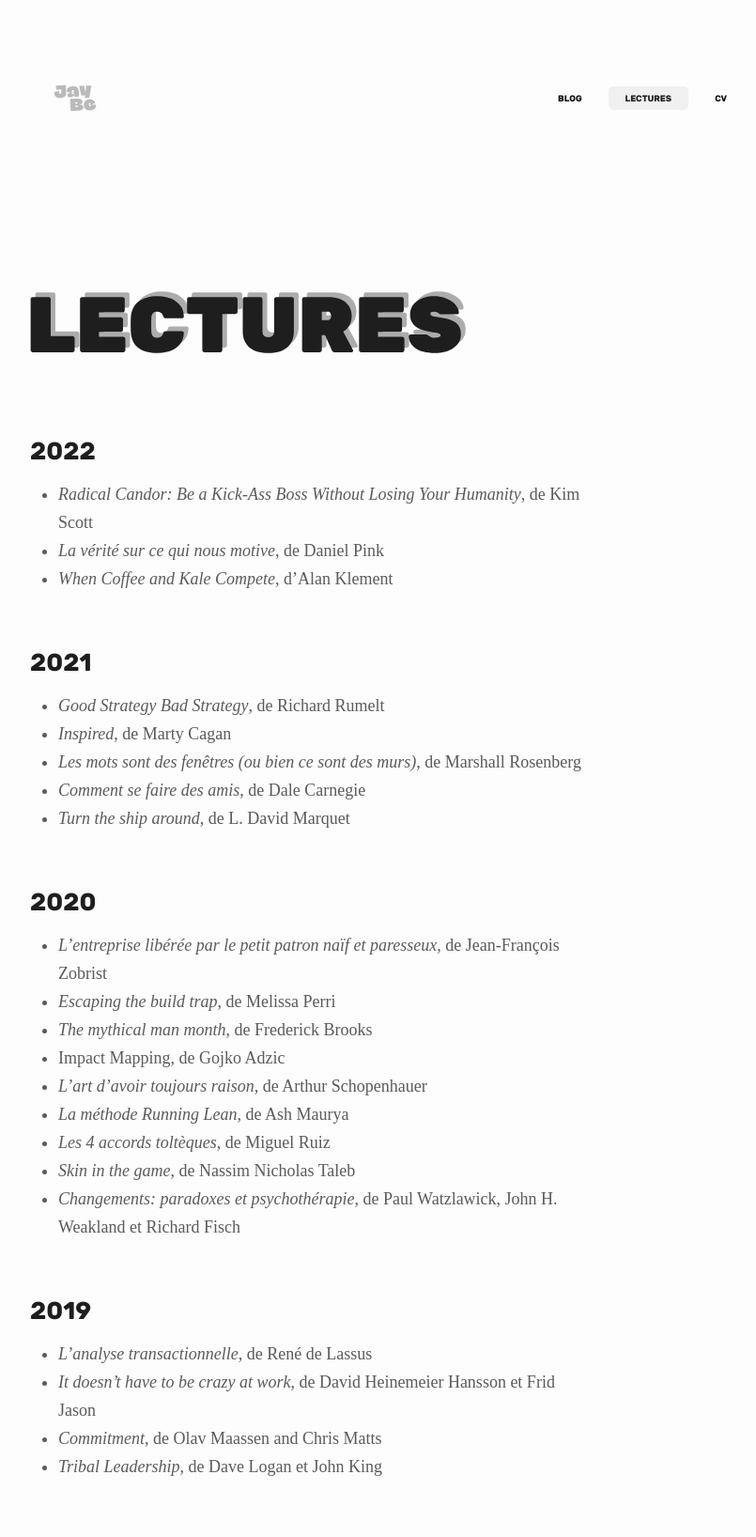
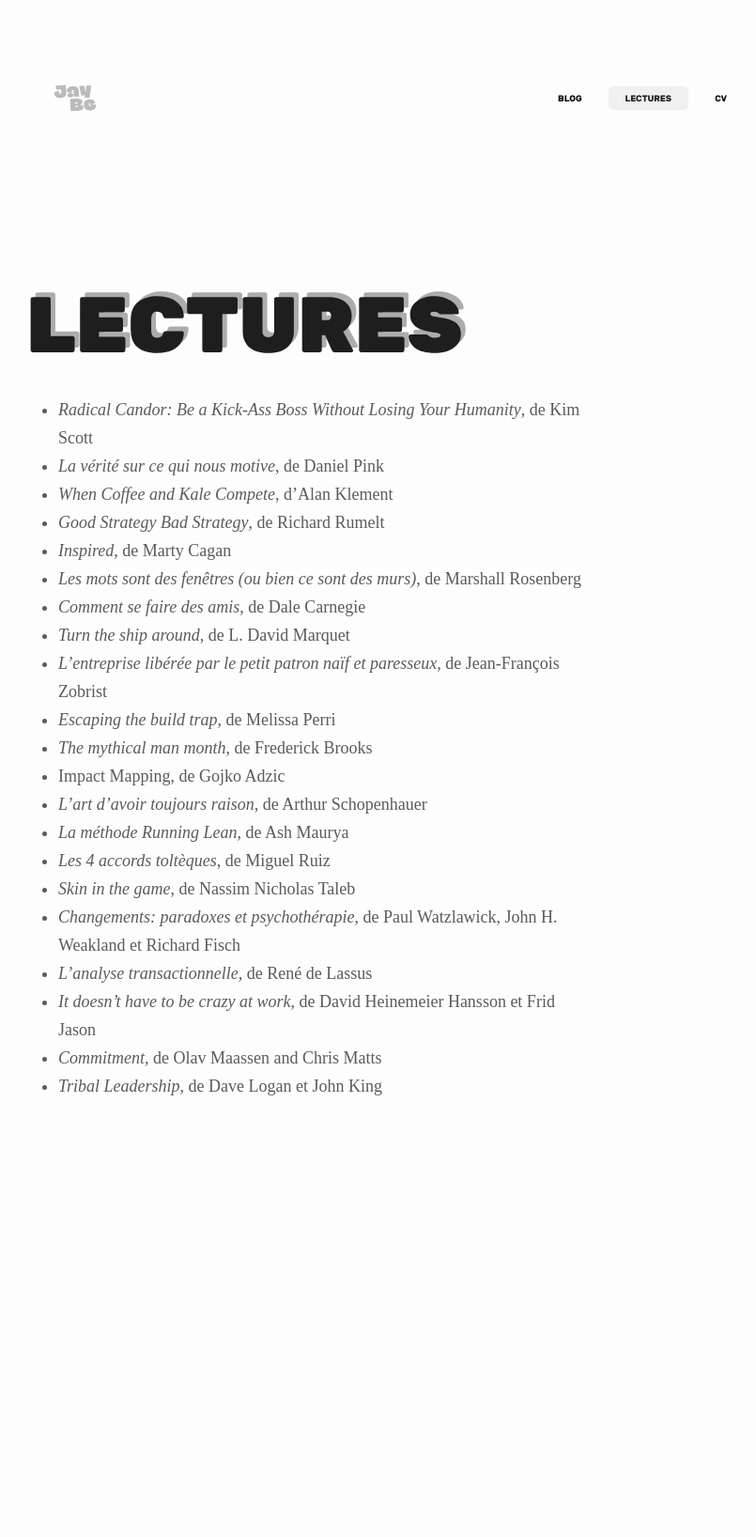
Before and after one commit to JbDenoual/jbdenoual.github.io, a Jekyll site: the page built from books.md, in a window 1280 px wide. Shown: the whole page at 94% size, without its empty margins (213-1018 px from the left). Built offline with Jekyll 4.4.1, drawn with Linux system fonts in a browser that asks for light colours; some web fonts are replaced; after the commit the page ends 1231 px from its top, so only the background shows below that.

Commit message:
[Update] Book section

```diff
--- a/Gemfile
+++ b/Gemfile
@@ -8,7 +8,7 @@ source "https://rubygems.org"
 #
 # This will help ensure the proper Jekyll version is running.
 # Happy Jekylling!
-gem "jekyll", "~> 4.2.0"
+gem "jekyll", "~> 4.3.3"
 
 # This is the default theme for new Jekyll sites. You may change this to anything you like.
 gem "minima", "~> 2.5.1"
--- a/books.md
+++ b/books.md
@@ -8,23 +8,14 @@ permalink: /books/
   <img src="{{ '/assets/images/books_title.svg' | relative_url }}">
 </div>
 
-
-### 2022 ###
-
 * <a href="https://www.amazon.fr/Radical-Candor-Kick-Ass-Without-Humanity/dp/1250258405/" class="reading-link">_Radical Candor: Be a Kick-Ass Boss Without Losing Your Humanity_, de Kim Scott</a><br />
 * <a href="https://www.amazon.fr/v%C3%A9rit%C3%A9-sur-qui-nous-motive/dp/208137952X" class="reading-link">_La vérité sur ce qui nous motive_, de Daniel Pink</a><br />
 * <a href="http://www.whencoffeeandkalecompete.com/" class="reading-link">_When Coffee and Kale Compete_, d'Alan Klement</a><br />
-
-### 2021 ###
-
 * <a href="https://www.amazon.fr/Good-Strategy-Bad-Difference-Matters/dp/0307886239" class="reading-link">_Good Strategy Bad Strategy_, de Richard Rumelt</a><br />
 * <a href="https://www.amazon.fr/Inspired-Create-Tech-Products-Customers/dp/1119387507" class="reading-link">_Inspired_, de Marty Cagan</a><br />
 * <a href="https://www.amazon.fr/mots-sont-fen%C3%AAtres-bien-murs/dp/2707188794" class="reading-link">_Les mots sont des fenêtres (ou bien ce sont des murs)_, de Marshall Rosenberg</a><br />
 * <a href="https://www.amazon.fr/Comment-faire-amis-Dale-Carnegie/dp/2253009105" class="reading-link">_Comment se faire des amis_, de Dale Carnegie</a><br />
 * <a href="https://www.amazon.fr/Renversez-vapeur-L-David-Marquet/dp/2892259924" class="reading-link">_Turn the ship around_, de L. David Marquet</a><br />
-
-### 2020 ###
-
 * <a href="https://www.amazon.fr/Lentreprise-lib%C3%A9r%C3%A9e-petit-patron-paresseux/dp/2749164583" class="reading-link">_L'entreprise libérée par le petit patron naïf et paresseux_, de Jean-François Zobrist
 </a><br />
 * <a href="https://www.amazon.fr/Escaping-Build-Trap-Effective-Management/dp/149197379X" class="reading-link">_Escaping the build trap_, de Melissa Perri</a><br />
@@ -35,9 +26,6 @@ permalink: /books/
 * <a href="https://www.amazon.fr/quatre-accords-tolt%C3%A8ques-libert%C3%A9-personnelle/dp/2889116549" class="reading-link">_Les 4 accords toltèques_, de Miguel Ruiz</a><br />
 * <a href="https://www.amazon.fr/Jouer-peau-Asym%C3%A9tries-cach%C3%A9es-quotidienne/dp/2251447598" class="reading-link">_Skin in the game_, de Nassim Nicholas Taleb</a><br />
 * <a href="https://www.amazon.fr/Changements-Paradoxes-psychoth%C3%A9rapie-Paul-Watzlawick/dp/2757841890" class="reading-link">_Changements: paradoxes et psychothérapie_, de Paul Watzlawick, John H. Weakland et Richard Fisch</a><br />
-
-### 2019 ###
-
 * <a href="https://www.amazon.fr/LANALYSE-TRANSACTIONNELLE-Ren%C3%A9-Lassus/dp/2501027647" class="reading-link">_L'analyse transactionnelle_, de René de Lassus</a><br />
 * <a href="https://www.amazon.fr/Doesnt-Have-Be-Crazy-Work/dp/0062874780" class="reading-link">_It doesn't have to be crazy at work_, de David Heinemeier Hansson et Frid Jason</a><br />
 * <a href="https://www.amazon.fr/Commitment-Novel-about-Managing-Project/dp/9082056909/ref=tmm_hrd_swatch_0?_encoding=UTF8&qid=&sr=" class="reading-link">_Commitment_, de Olav Maassen and Chris Matts</a><br />
```
Also changed, not shown: Gemfile.lock.
